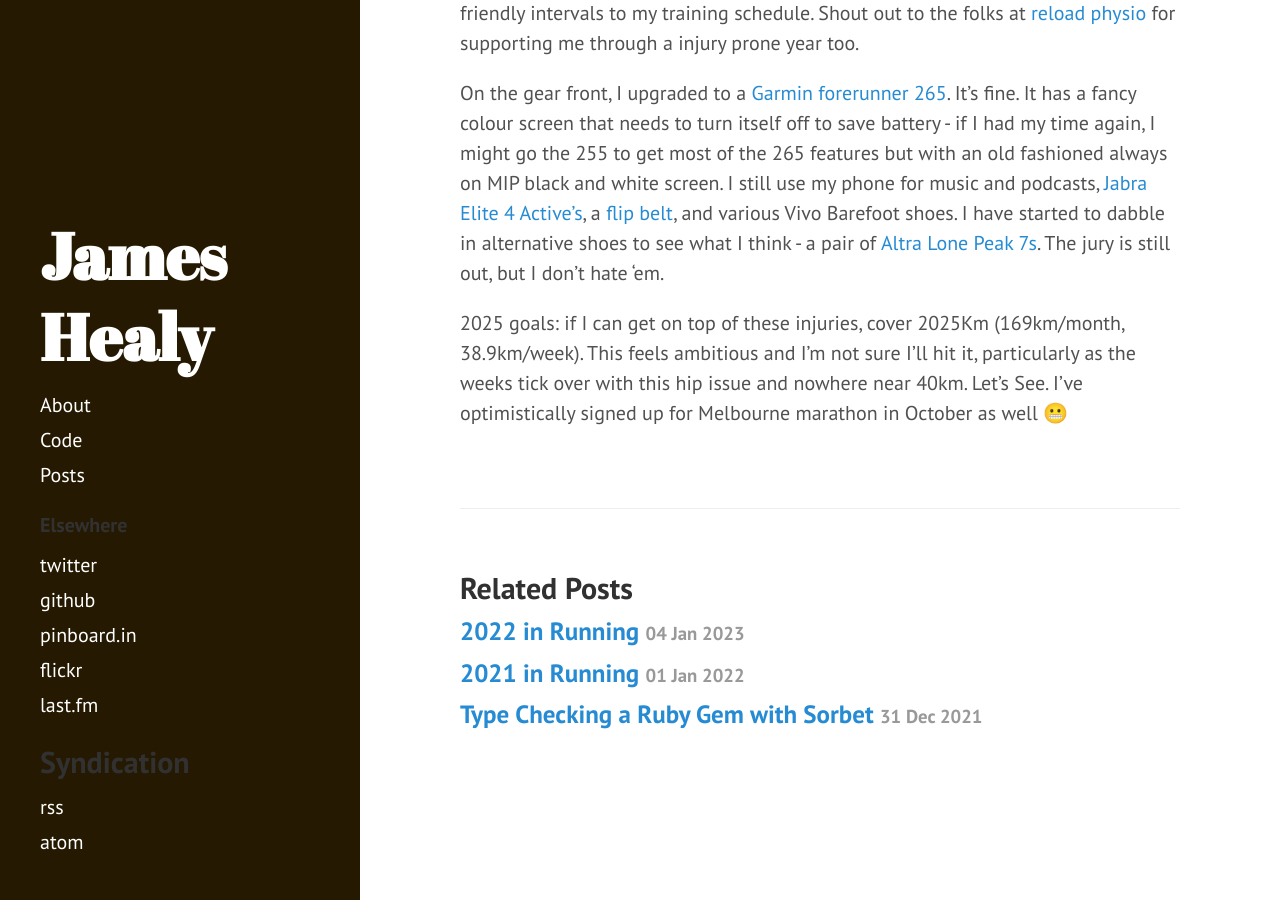
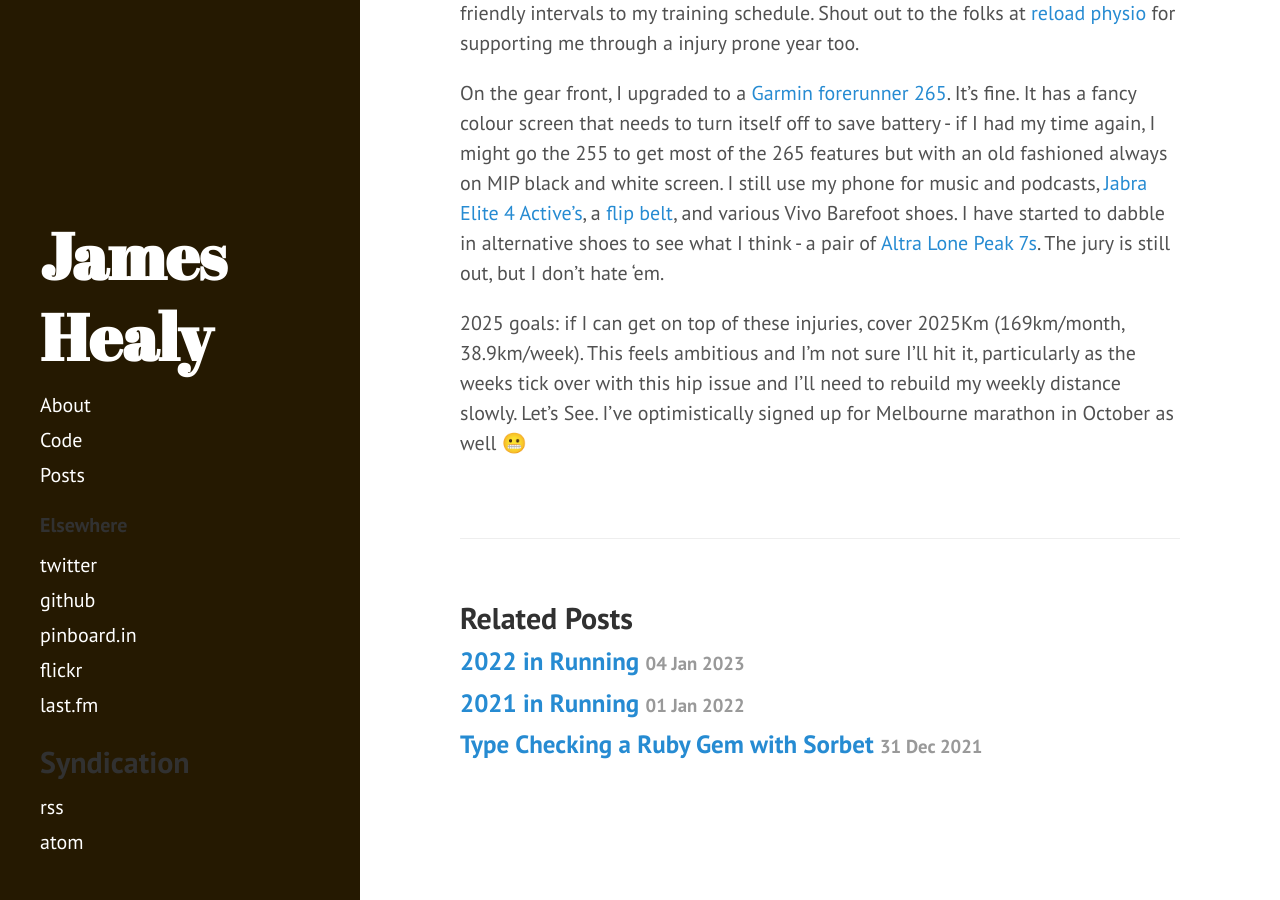
Before and after one commit to yob/yob.github.com, a Jekyll site: the page built from _posts/2025-01-17-2024-in-running.markdown, in a window 1280 px wide and 900 px high, scrolled down 1720 px. Built offline with Jekyll 4.4.1, drawn with Linux system fonts in a browser that asks for light colours; some of the changed text lies outside the part shown.

Commit message:
tweak 2025 running post a little

```diff
--- a/_posts/2025-01-17-2024-in-running.markdown
+++ b/_posts/2025-01-17-2024-in-running.markdown
@@ -53,5 +54,6 @@ jury is still out, but I don't hate 'em.
 
 2025 goals: if I can get on top of these injuries, cover 2025Km (169km/month,
 38.9km/week). This feels ambitious and I'm not sure I'll hit it, particularly
-as the weeks tick over with this hip issue and nowhere near 40km. Let's See.
-I've optimistically signed up for Melbourne marathon in October as well 😬
+as the weeks tick over with this hip issue and I'll need to rebuild my weekly
+distance slowly. Let's See. I've optimistically signed up for Melbourne
+marathon in October as well 😬
```
Also changed, not shown: other parts of _posts/2025-01-17-2024-in-running.markdown (+3 -2 lines).
